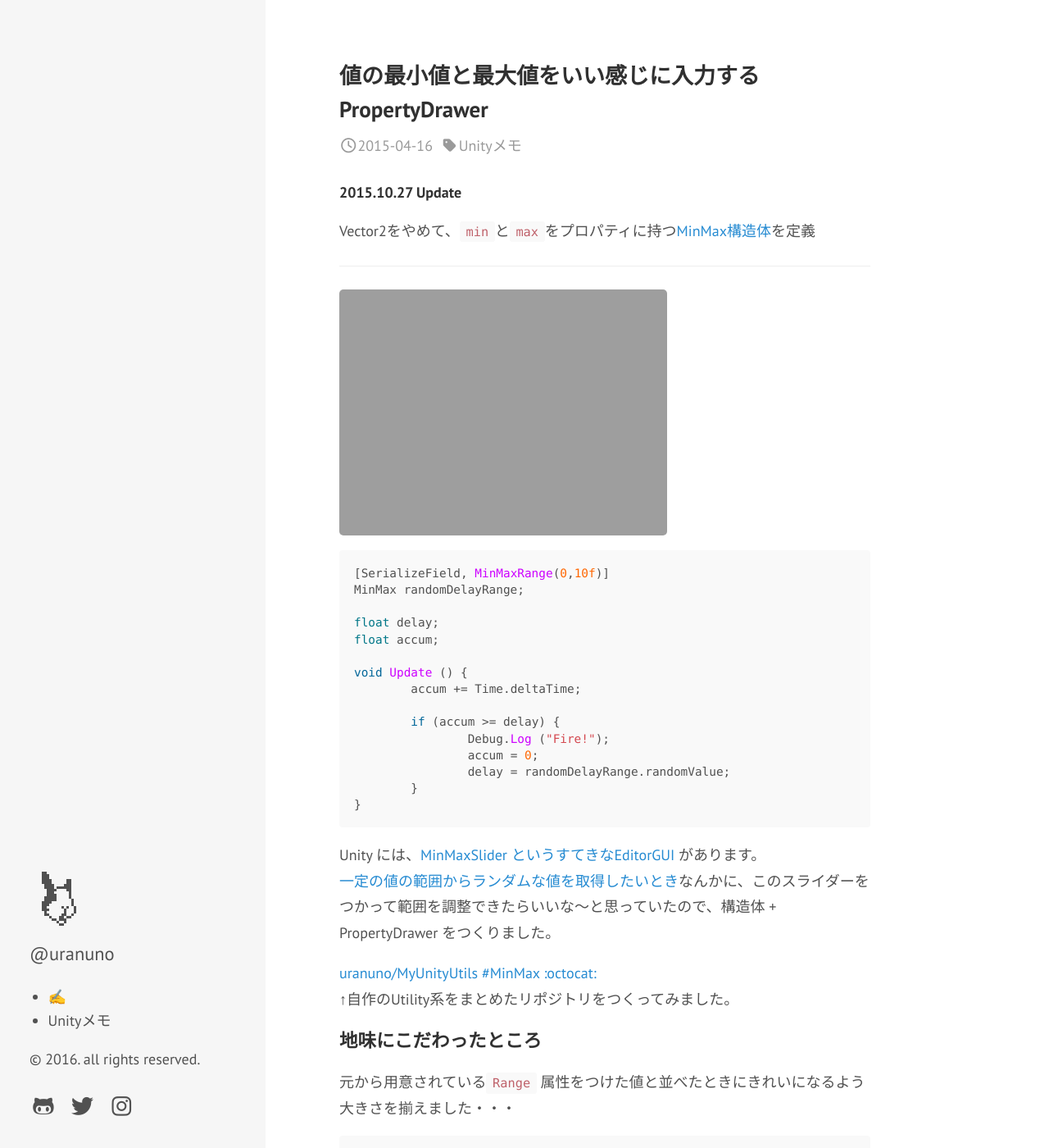
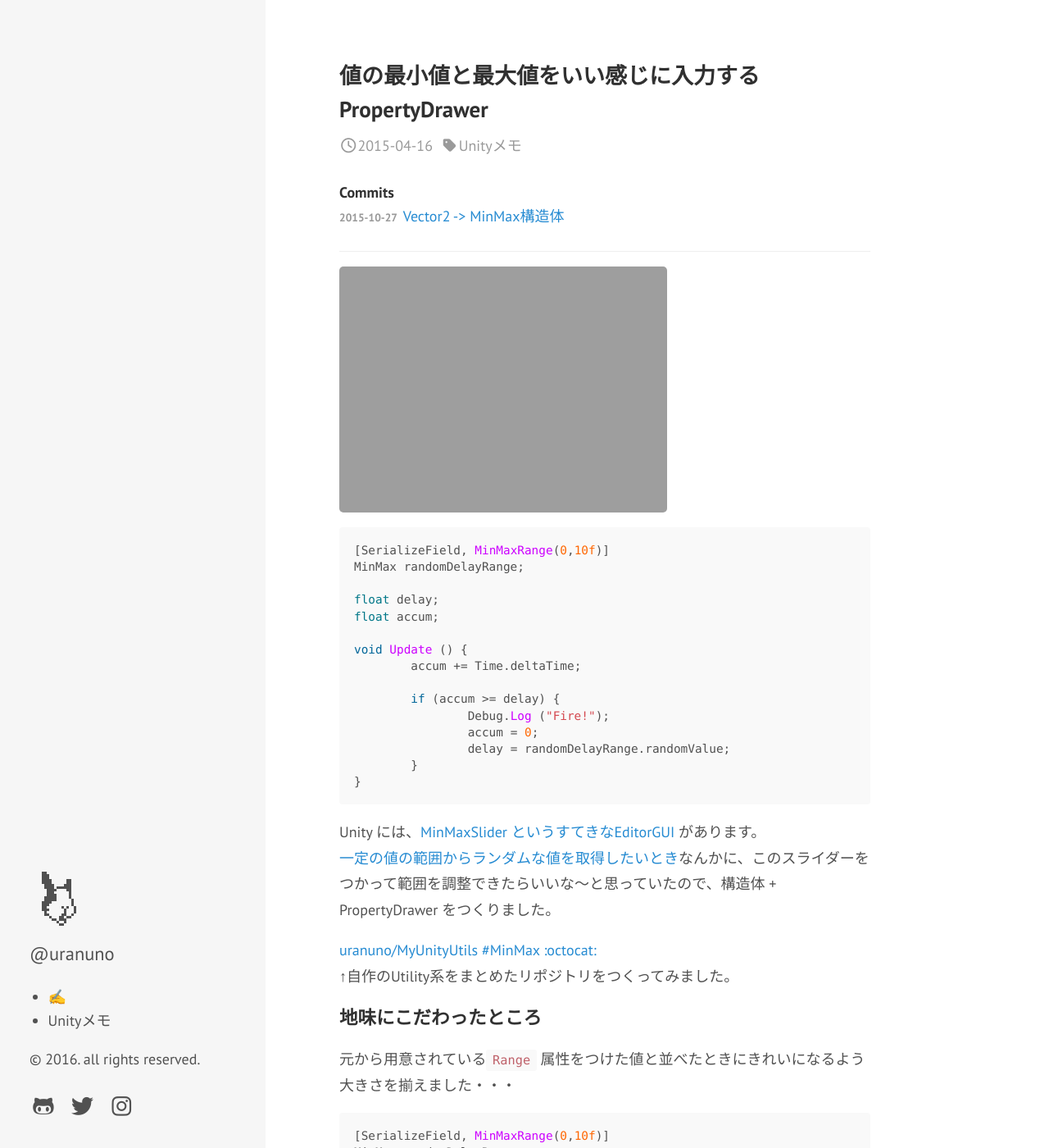
Before and after one commit to uranuno/uranuno.github.io, a Jekyll site: the page built from _posts/2015-04-16-min-max-range-attribute.md, in a window 1280 px wide and 1400 px high. Shown: the whole window at 82% size. Built offline with Jekyll 4.4.1, drawn with Linux system fonts in a browser that asks for light colours; nearby versions of some CDN libraries; a script that is not in the unit is left out; comment, search, counter and statistics services are not loaded.

Commit message:
参考URLと更新履歴をテンプレ化

```diff
--- a/_layouts/post.html
+++ b/_layouts/post.html
@@ -1,14 +1,44 @@
 ---
 layout: default
 ---
+<!-- Post Detail -->
+<div class="post post-detail">
+  <!-- Post Title -->
+  <h1 class="post-title">{{ page.title }}</h1>
+  <!-- Date and Tags -->
+  {% include post-date.html param = page %}
 
-<div class="post post-detail">
-  <h1 class="post-title">{{ page.title }}</h1>
-  {% include post-date.html param = page %}
+  {% if page.commits.size > 0 %}
+  <!-- Updates -->
+  <aside class="post-updates">
+  <h3>Commits</h3>
+  <dl>
+    {% for commit in page.commits %}
+    <a href="https://github.com/uranuno/uranuno.github.io/commit/{{ commit.id }}" target="_blank">
+    <dt><small>{{ commit.date }}</small></dt><dd>{{ commit.title }}</dd>
+    </a>
+    {% endfor %}
+  </dl>
+  </aside>
+  {% endif %}
+
+  <!-- Content -->
   {{ content }}
+
+  {% if page.refs.size > 0 %}
+  <!-- References -->
+  <h2>参考</h2>
+  <ul>
+    {% for reference in page.refs %}
+    <li><a href="{{ reference.url }}" target="_blank">{{ reference.title }}</a></li>
+    {% endfor %}
+  </ul>
+  {% endif %}
+
+  <!-- Share Buttons -->
   {% include sharebuttons.html param = page %}
 </div>
-
+<!-- Related Posts -->
 {% if page.hidden != true %}
 <div class="related">
   <h2>Related Posts</h2>
--- a/_posts/2015-04-16-min-max-range-attribute.md
+++ b/_posts/2015-04-16-min-max-range-attribute.md
@@ -1,12 +1,18 @@
 ---
 title: 値の最小値と最大値をいい感じに入力するPropertyDrawer
 tags: [unity]
+refs:
+  - title: 'Scripting API: EditorGUI.MinMaxSlider - Unity'
+    url  : 'https://docs.unity3d.com/ScriptReference/EditorGUI.MinMaxSlider.html'
+  - title: 'Manual: Property Drawers - Unity'
+    url  : 'https://docs.unity3d.com/Manual/editor-PropertyDrawers.html'
+  - title: 'Tutorial: Property Drawers & Custom Inspectors - Unity'
+    url  : 'https://unity3d.com/learn/tutorials/modules/intermediate/live-training-archive/property-drawers-custom-inspectors'
+commits:
+  - date : 2015-10-27
+    title: 'Vector2 -> MinMax構造体'
+    id   : 0fc6780159e1d1caf6f65a20051acd12bb2a8d1a
 ---
-
-### 2015.10.27 Update
-Vector2をやめて、`min`と`max`をプロパティに持つ[MinMax構造体](https://github.com/uranuno/MyUnityUtils/blob/master/Assets/Utils/MinMax.cs)を定義
-
-***
 
 ![Min Max Range Attribute](https://uranuno.github.io/MyUnityUtils/minmaxrange.gif "がんばってつくったGIF")
 
--- a/assets/css/nunomemo.css
+++ b/assets/css/nunomemo.css
@@ -49,6 +49,16 @@ h2 {
 }
 h3, h4, h5, h6 {
   font-size: 1rem;
+}
+
+/* Small */
+small {
+  margin-right: 0.5em;
+  color: #999;
+  font-size: 75%;
+}
+a:hover small {
+  color: inherit;
 }
 
 /* Sidebar about */
@@ -113,6 +123,25 @@ h3, h4, h5, h6 {
   margin-left: 0.25em;
 }
 
+/* Updates */
+.post-updates {
+  padding-bottom: 1.5rem;
+  border-bottom: 1px solid #eee;
+  margin-bottom: 1em;
+}
+.post-updates h3 {
+  margin-bottom: 0;
+}
+.post-updates dl,
+.post-updates dt,
+.post-updates dd {
+  margin: 0;
+}
+.post-updates dt,
+.post-updates dd {
+  display: inline;
+}
+
 /* Share */
 .share {
   padding-top: 1rem;
@@ -128,9 +157,6 @@ h3, h4, h5, h6 {
 .related-posts li a:hover,
 .related-posts li a:focus {
   text-decoration: underline;
-}
-.related-posts li small {
-  margin-right: 0.5em;
 }
 
 /* My theme */
```
Also changed, not shown: other parts of _posts/2015-04-16-min-max-range-attribute.md (+0 -7 lines), _posts/2014-12-26-tag-and-layer-attribute.md (+5 -6 lines), _posts/2015-03-10-play-recorder.md (+11 -18 lines).
